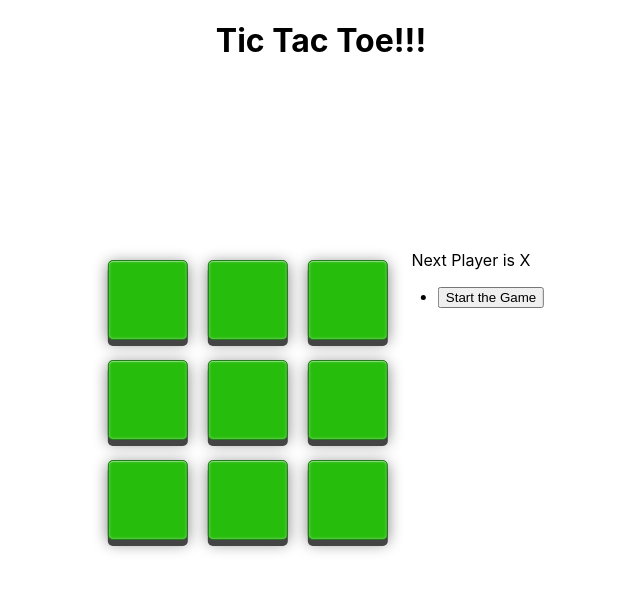
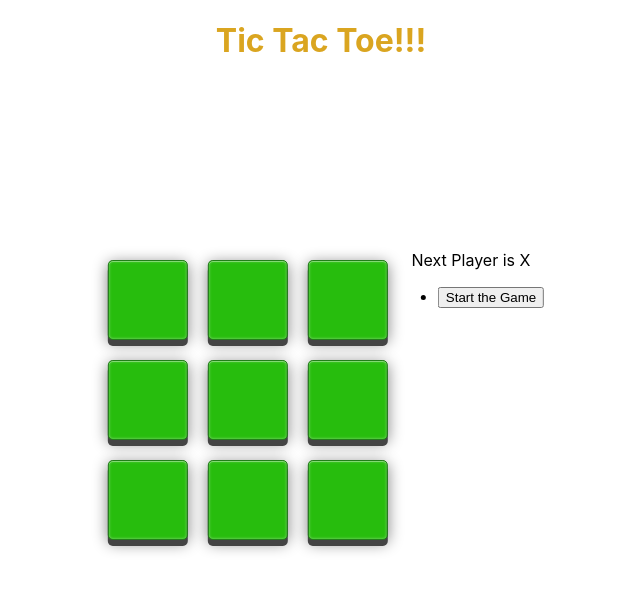
Before and after one commit to chrisclarkedev/Tic-Tac-Toe, a React (Create React App) app: page / in a window 1280 px wide. Shown: the top 590 px of the page, without its empty margins (319-959 px from the left). Built offline with nearby package versions, Linux system fonts and the light colour scheme.

Commit message:
minor style changes

```diff
--- a/src/App.css
+++ b/src/App.css
@@ -1,5 +1,9 @@
 .App {
   text-align: center;
+}
+
+h1{
+  color: goldenrod
 }
 
 .square {
```
